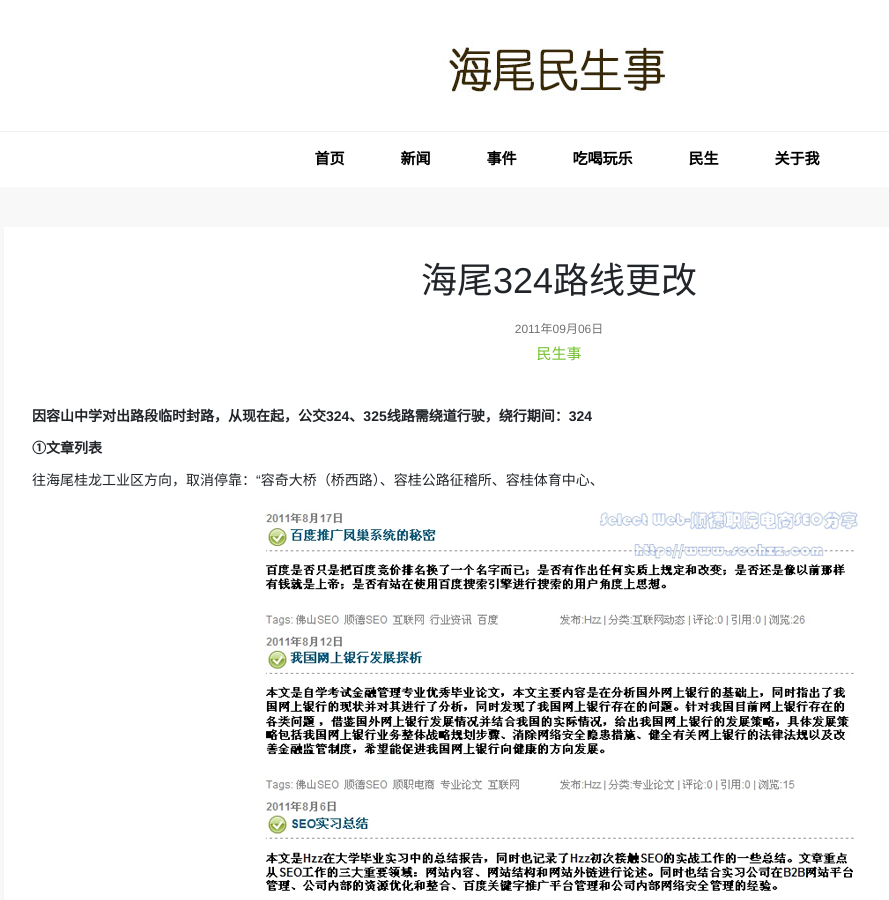
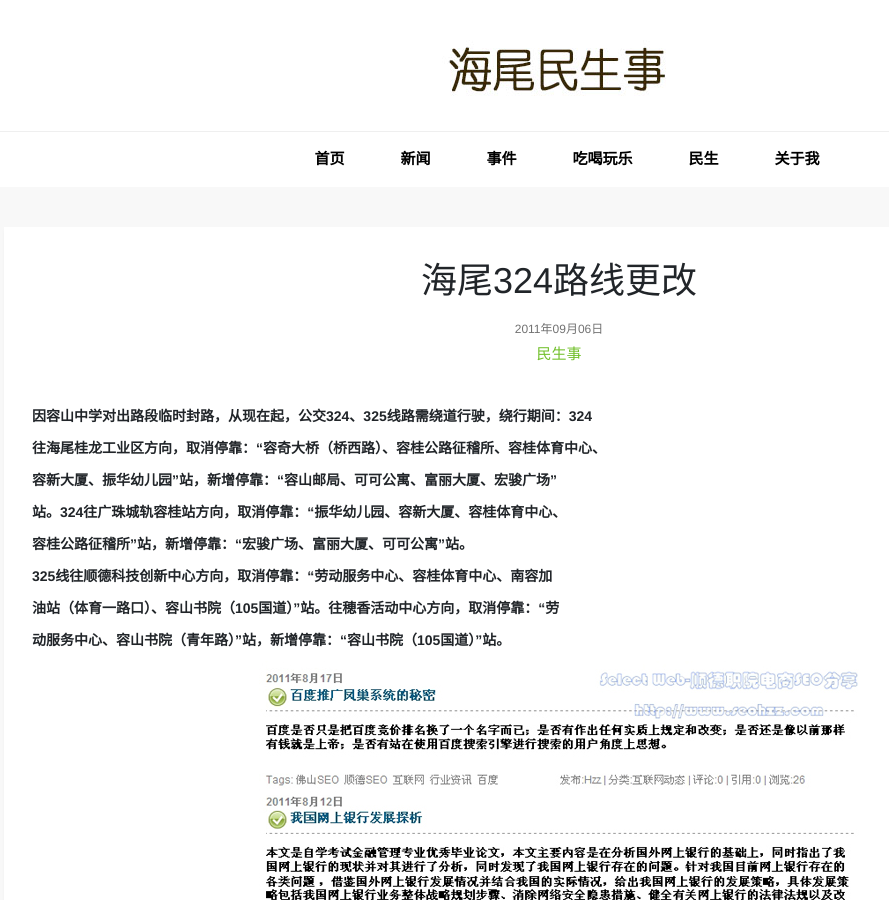
Before and after one commit to Catbabe/Catbabe.github.io, a Jekyll site: the page built from ueo/_posts/2011-09-06-web-read-skill.html, in a window 1280 px wide and 900 px high. Shown: the whole window, without its empty margins (81-970 px from the left). Built offline with Jekyll 4.4.1, drawn with Linux system fonts in a browser that asks for light colours.

Commit message:
Update 2011-09-06-web-read-skill.html

```diff
--- a/ueo/_posts/2011-09-06-web-read-skill.html
+++ b/ueo/_posts/2011-09-06-web-read-skill.html
@@ -7,9 +7,14 @@ title: 海尾324路线更改
 keywords: 民生事
 description: 海尾324路线更改，需绕道行驶。
 ---
-<p><b>因容山中学对出路段临时封路，从现在起，公交324、325线路需绕道行驶，绕行期间：324</b></p>
-<p><b>①文章列表</b></p>
-<p>往海尾桂龙工业区方向，取消停靠：“容奇大桥（桥西路）、容桂公路征稽所、容桂体育中心、</p>
+   <p><b>因容山中学对出路段临时封路，从现在起，公交324、325线路需绕道行驶，绕行期间：324</b></p>
+   <p><b>往海尾桂龙工业区方向，取消停靠：“容奇大桥（桥西路）、容桂公路征稽所、容桂体育中心、</b></p>
+   <p><b>容新大厦、振华幼儿园”站，新增停靠：“容山邮局、可可公寓、富丽大厦、宏骏广场”</b></p>
+    <p><b>站。324往广珠城轨容桂站方向，取消停靠：“振华幼儿园、容新大厦、容桂体育中心、</b></p>
+    <p><b>容桂公路征稽所”站，新增停靠：“宏骏广场、富丽大厦、可可公寓”站。</b></p>
+    <p><b>325线往顺德科技创新中心方向，取消停靠：“劳动服务中心、容桂体育中心、南容加</b></p>
+    <p><b>油站（体育一路口）、容山书院（105国道）”站。往穂香活动中心方向，取消停靠：“劳</b></p>
+    <p><b>动服务中心、容山书院（青年路）”站，新增停靠：“容山书院（105国道）”站。</b></p>
 <p align="center"><img class="img-fluid" alt="Select Web文章列表" src="{{ site.url }}/images/ueo/web-read-skill-1.jpg"></p>
 <p align="center">图1&nbsp;&nbsp;&nbsp; Select Web文章列表</p>
 <p><b>②文章格式</b></p>
```
